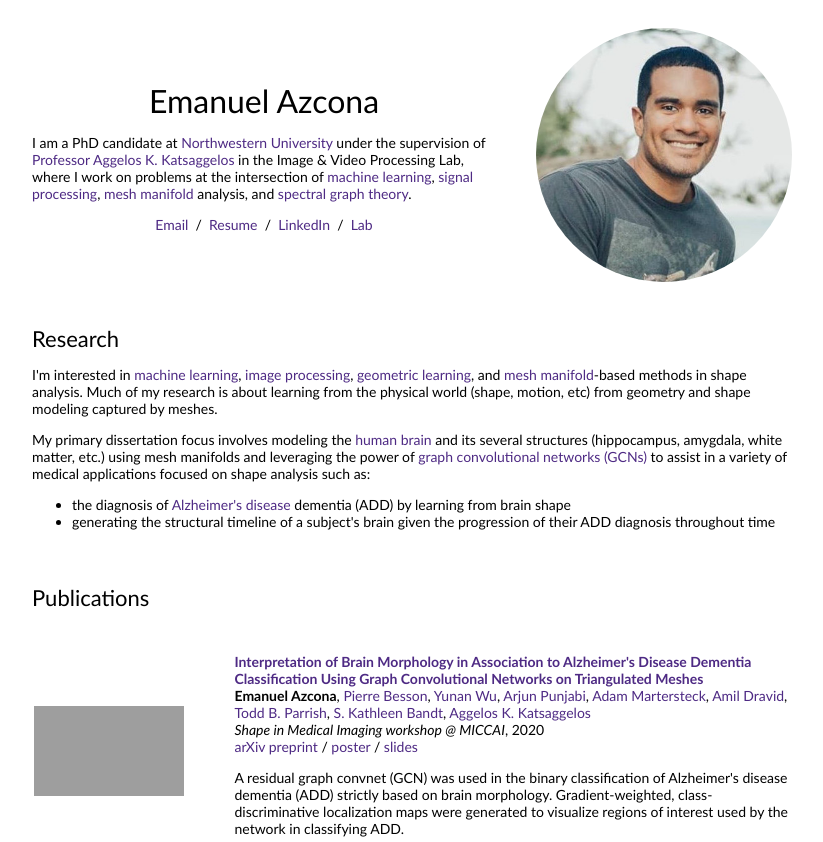
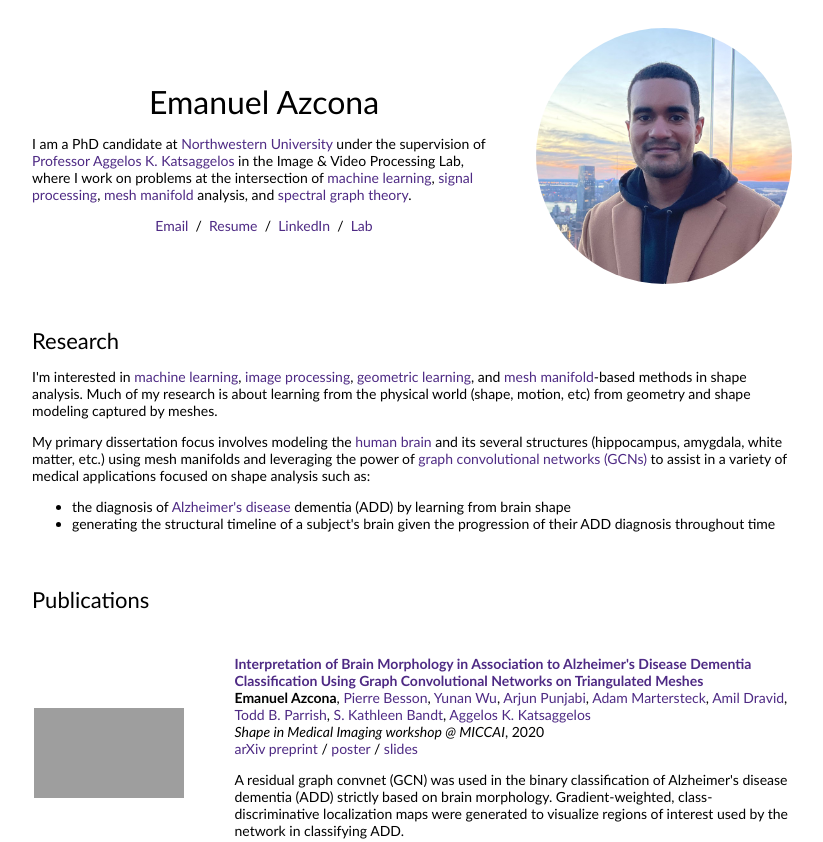
Before and after one commit to emanuelazcona/emanuelazcona.github.io, a plain HTML site: page index.html in a window 1280 px wide. Shown: the top 842 px of the page, without its empty margins (228-1051 px from the left). Drawn offline with Linux system fonts and the light colour scheme; grey boxes are pictures that could not be loaded.

Commit message:
Update index.html

```diff
--- a/index.html
+++ b/index.html
@@ -40,7 +40,7 @@
 
             </td>
             <td style="padding:2.5%;width:40%;max-width:40%">
-              <img style="width:100%;max-width:100%;border-radius:50%" alt="profile photo" src="images/profile_smaller.jpg">
+              <img style="width:100%;max-width:100%;border-radius:50%" alt="profile photo" src="images/emanuelazcona.jpeg">
             </td>
           </tr>
         </tbody></table>
```
